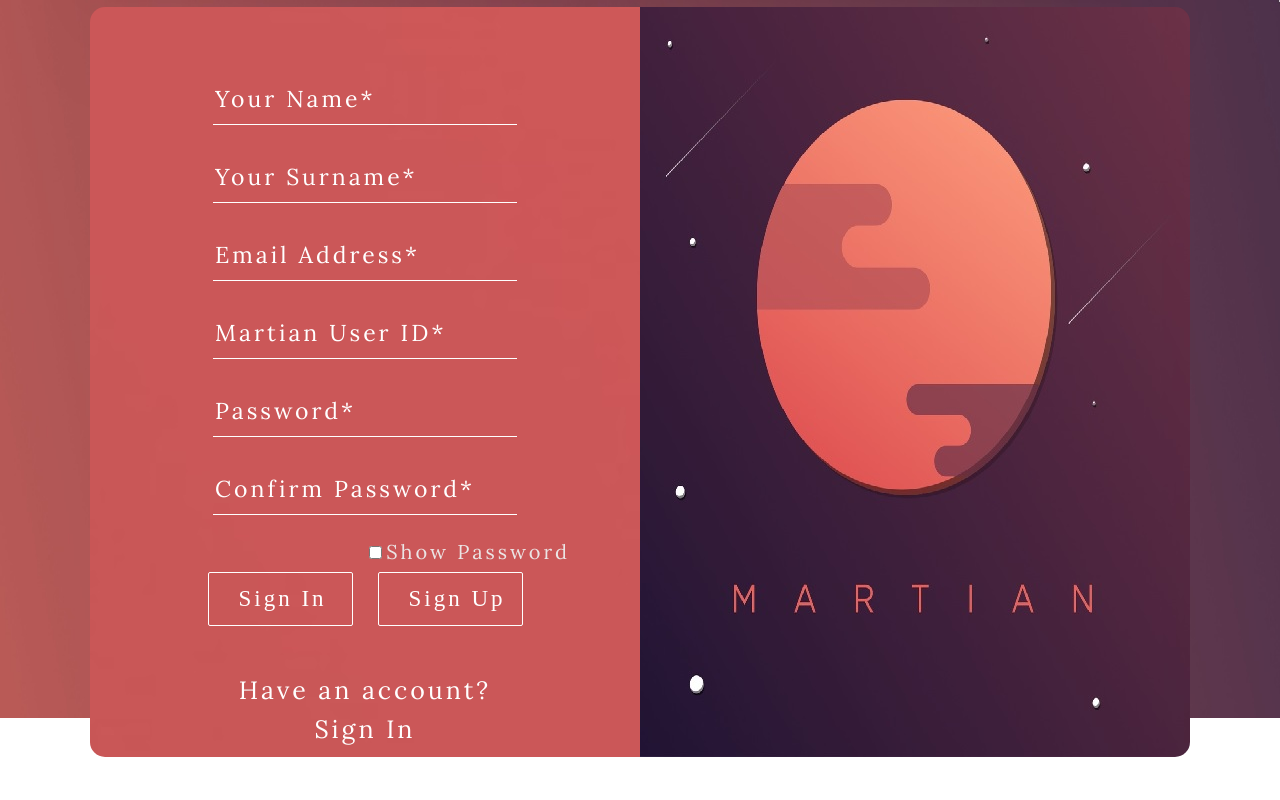
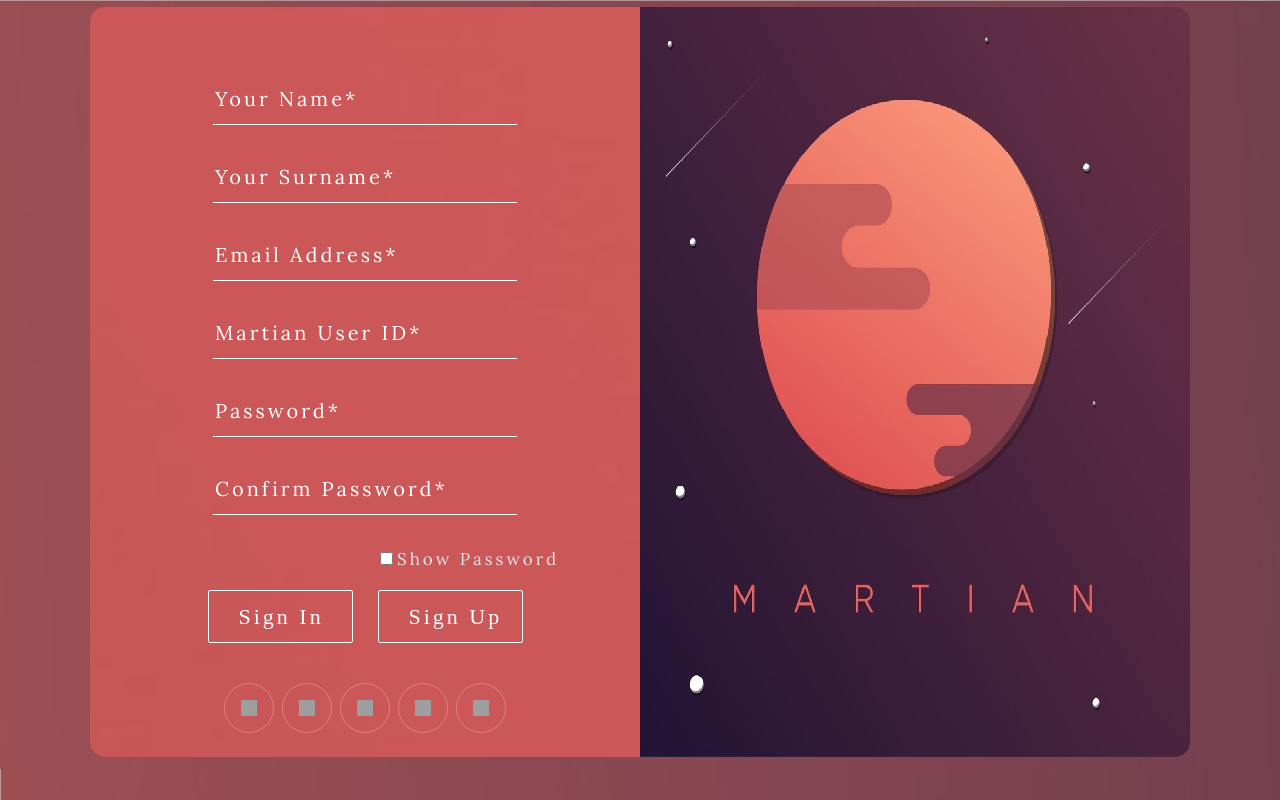
Before and after one commit to Ilia1204/Ilia1204.github.io, a PHP site: page /register-form.html in a window 1280 px wide. Run offline with PHP 8.4, Linux system fonts and the light colour scheme; grey boxes are pictures that could not be loaded.

Commit message:
version 2.0
version 2.0

```diff
--- a/FormInUp/css/FormReg.css
+++ b/FormInUp/css/FormReg.css
@@ -1,7 +1,7 @@
 @import url('https://fonts.googleapis.com/css2?family=Lora:wght@400;600&display=swap');
 
 body {
-    background: url("../img/martian3.jpg") no-repeat;
+    background: url("../img/martian4.jpg") no-repeat;
     background-size: 100%;
     font-family: Lora;
 }
@@ -21,6 +21,7 @@ a:hover{
     margin: 100px auto 0 auto;
     text-align: center;
     display: flex;
+    animation: main 2s 0s 1 ease-in;
 }
 .form {
     width: 550px;
@@ -39,7 +40,7 @@ a:hover{
 input[type="text"],input[type="password"],input[type="email"] {
     width: 300px;
     height: 50px;
-    font-size: 23px;
+    font-size: 20px;
     margin-bottom: 25px;
     background-color: transparent;
     letter-spacing: 3px;
@@ -49,8 +50,7 @@ input[type="text"],input[type="password"],input[type="email"] {
     color: #fff;
 }
 input:focus {
-    font-size: 25px;
-    border-bottom: 1px solid rgb(0, 0, 0);
+    border-bottom: 2px solid #fff;
 }
 input::-webkit-input-placeholder {
     color: #fff;
@@ -58,8 +58,8 @@ input::-webkit-input-placeholder {
 .button {
     padding: 13px 30px;
     width: 145px;
-    margin: 4px 0 20px 0;
-    font-size: 23px;
+    margin: 15px 0 20px 0;
+    font-size: 22px;
     color: #fff;
     background-color: transparent;
     border: 1px solid white;
@@ -69,6 +69,7 @@ input::-webkit-input-placeholder {
     font-family: clarendon;
     src: url(fonts/clarendon.ttf);
     font-family: 'Times New Roman', Times, serif;
+    transition: 0.5s;
 }
 .button:hover {
     transition: all 0.5s;
@@ -111,5 +112,52 @@ label {
 .link1 {
     color: rgb(235, 229, 229);
     letter-spacing: 3px;
-    font-size: 20px;
+    font-size: 17px;
 }
+@keyframes main {
+    0% {
+     transform: RotateX(0);
+    }
+   /* 50% {
+        transform: RotateX(180deg);
+    }*/
+    100% {
+        transform: RotateX(360deg);
+    }
+  }
+.social-links {
+    display: flex;
+    flex-direction: row;
+    padding: 0;
+    margin: 0;
+    margin-top: 20px;
+    justify-content: center;
+}
+.social-links li {
+    display: flex;
+    margin: 0 4px;
+}
+.social-links a {
+    padding: 16px;
+    line-height: 0;
+    border-radius: 100%;
+    border: 1px solid rgba(255,255,255,.25);
+    transition: .3s border;
+}
+.social-links a:hover {
+    border-color: #fff;
+}
+.social-links a:hover img {
+    transform: scale(1.5);
+}
+.social-links a img {
+    height: 16px;
+    width: 16px;
+    transform: scale(1);
+    transition: 0.5s;
+}
+.error {
+    color: #000;
+    margin-bottom: 10px;
+    font-size: large;
+}
--- a/FormInUp/css/adaptive.css
+++ b/FormInUp/css/adaptive.css
@@ -1,6 +1,6 @@
 @media screen and (max-width: 1366px) {
     .container{
-        margin: 100px auto 0 auto;
+        margin: 90px auto 0 auto;
     }
     .main {
         margin: 7px auto 0 auto;
@@ -8,6 +8,10 @@
     .container-forgot {
         margin: 80px auto 0 auto;
     }
+    .header {
+      display: none;
+    }
+
 }
 @media screen and (max-width: 1140px) {
     .menu .menu-lists {
@@ -36,3 +40,8 @@
       text-align: left;
     }
   }
+@media screen and (max-width: 767px) {
+   body {
+        overflow-x:hidden;
+   }
+}
--- a/FormInUp/js/index.js
+++ b/FormInUp/js/index.js
@@ -44,3 +44,27 @@ $.get(
         }
     }
 );
+
+
+
+    $(document).scroll(function(event) {
+        if($(window).scrollTop() > $(window).height()) {
+            $('header').addClass('header-color');
+        } else {
+            $('header').removeClass('header-color');
+        }
+
+        navMenuLink();
+    });
+
+
+$('body').on('click', '.password-control', function(){
+    if ($('#password-input').attr('type') == 'password'){
+        $(this).addClass('view');
+        $('#password-input').attr('type', 'text');
+    } else {
+        $(this).removeClass('view');
+        $('#password-input').attr('type', 'password');
+    }
+    return false;
+});
--- a/FormInUp/register-form.html
+++ b/FormInUp/register-form.html
@@ -7,30 +7,35 @@
     <link rel="stylesheet" href="css/normalize.css">
     <link rel="stylesheet" href="css/FormReg.css">
     <link rel="stylesheet" href="css/adaptive.css">
+    <link href="https://unpkg.com/aos@2.3.1/dist/aos.css" rel="stylesheet">
 </head>
 <body>
     <div class="main">
-        <form class="form">
+        <form class="form" action="https://echo.htmlacademy.ru" method="post">
             <div class="action">
                 <div class="dws-input">
-                    <input type="text" name="name" maxlength="15" placeholder="Your Name*" required>
+                    <input type="text" name="name" maxlength="15" placeholder="Your Name*" title="Введите ваше имя" required>
                 </div>
                 <div class="dws-input">
-                    <input type="text" name="surname" maxlength="15" placeholder="Your Surname*"required>
+                    <input type="text" name="surname" maxlength="15" placeholder="Your Surname*" title="Введите вашу фамилию" required>
                 </div>
                 <div class="dws-input">
-                    <input type="email" name="email" maxlength="20" placeholder="Email Address*"required>
+                    <input type="email" name="email-user" maxlength="20" placeholder="Email Address*" title="Введите ваш email-адрес"required>
                 </div>
                 <div class="dws-input">
-                    <input type="text" name="userid" maxlength="15" placeholder="Martian User ID*"required>
+                    <input type="text" name="userid" maxlength="15" placeholder="Martian User ID*" title="Придумайте позывной" required>
                 </div>
                 <div class="dws-input2">
-                    <input type="password" class = "password" name="password" maxlength="20" placeholder="Password*" required>
+                    <input type="password" class = "password" name="password" maxlength="20" placeholder="Password*"  title="Придумайте пароль" required>
                 <div class="dws-input2">
-                    <input type="password" class = "password" name="password" maxlength="20" placeholder="Confirm Password*"required><br />
+                    <input type="password" class = "cor-password" name="cor-password" maxlength="20" placeholder="Confirm Password*" title="Повторите пароль" required><br />
+                <div class="error" data-aos="fade-left">
+
                 </div>
-                    <div class="error"></div>
-                    <label>
+        </form>
+
+                </div>
+                    <label title = "Нажмите сюда, если хотите показать пароль">
                         <input type="checkbox" class="showPassword">
                             <span class="link1">
                                 Show Password
@@ -39,26 +44,73 @@
                 </div>
                 <div class="buttons">
                     <div class="btn">
-                        <input onClick="window.location.href='index.html'" class="button" type="submit" name="submit" value="Sign In"><br />
+                        <input onClick="window.location.href='index.html'" class="button" type="submit" name="submit" value="Sign In" title = "Войти"><br />
                     </div>
-                        <input class="button" type="submit" name="submit" value="Sign Up"><br />
+                        <input class="button" type="submit" name="submit" value="Sign Up" title = "Зарегистрироваться"><br />
                 </div>
-                <div class="forgot">
-                    <a href="index.html">
-                        Have an account?
-                    </a>
-                </div>
-                <div class="register">
-                    <a href="index.html">
-                       Sign In
-                      </a>
-                </div>
+              <ul class="social-links" >
+                    <li title="Мы в facebook">
+                        <a href="#">
+                            <img src="./img/social/facebook-white.svg" alt="facebook" >
+                        </a>
+                    </li>
+
+                    <li title="Мы в twitter">
+                        <a href="#">
+                            <img src="./img/social/twitter-white.svg" alt="twitter" >
+                        </a>
+                    </li>
+
+                    <li title="Мы в pinterest">
+                        <a href="#">
+                            <img src="./img/social/pinterest-white.svg" alt="pinterest" >
+                        </a>
+                    </li>
+
+                    <li title="Мы в linkedin">
+                        <a href="#">
+                            <img src="./img/social/linkedin-white.svg" alt="linkedin">
+                        </a>
+                    </li>
+
+                    <li title="Мы в instagram">
+                        <a href="#">
+                            <img src="./img/social/instagram-white.svg" alt="instagram" >
+                        </a>
+                    </li>
+                </ul>
             </div>
-        </form>
+
     <div class="form-with-img"></div>
 </div>
 
     <script src="./js/jquery-3.5.1.min.js"></script>
     <script src="./js/index.js"></script>
+    <script>
+        $(".cor-password").on("keyup", function() { // Выполняем скрипт при изменении содержимого 2-го поля
+
+        var value_input1 = $(".password").val(); // Получаем содержимое 1-го поля
+        var value_input2 = $(".cor-password").val(); // Получаем содержимое 2-го поля
+
+        if(value_input1 != value_input2) { // Условие, если поля не совпадают
+
+            $(".error").html("Passwords don't match!"); // Выводим сообщение
+            $(".button").attr("disabled","disabled"); // Запрещаем отправку формы
+
+        } else {
+
+            // Условие, если поля совпадают
+
+            $(".button").removeAttr("disabled");  // Разрешаем отправку формы
+            $(".error").html(""); // Скрываем сообщение
+
+        }
+
+    });
+    </script>
+    <script src="https://unpkg.com/aos@2.3.1/dist/aos.js"></script>
+    <script>
+        AOS.init();
+    </script>
 </body>
 </html>
```
Also changed, not shown: FormInUp/ForgotPass.html (+6 -11 lines), FormInUp/css/ForgotPass.css (+43 -5 lines), FormInUp/css/custom.css (+23 -15 lines), FormInUp/index.html (+24 -23 lines), FormInUp/php/send.php (added, +39 -0 lines), FormInUp/img/martian4.jpg, FormInUp/img/no-view.jpg (added), FormInUp/img/view.jpg (added).
